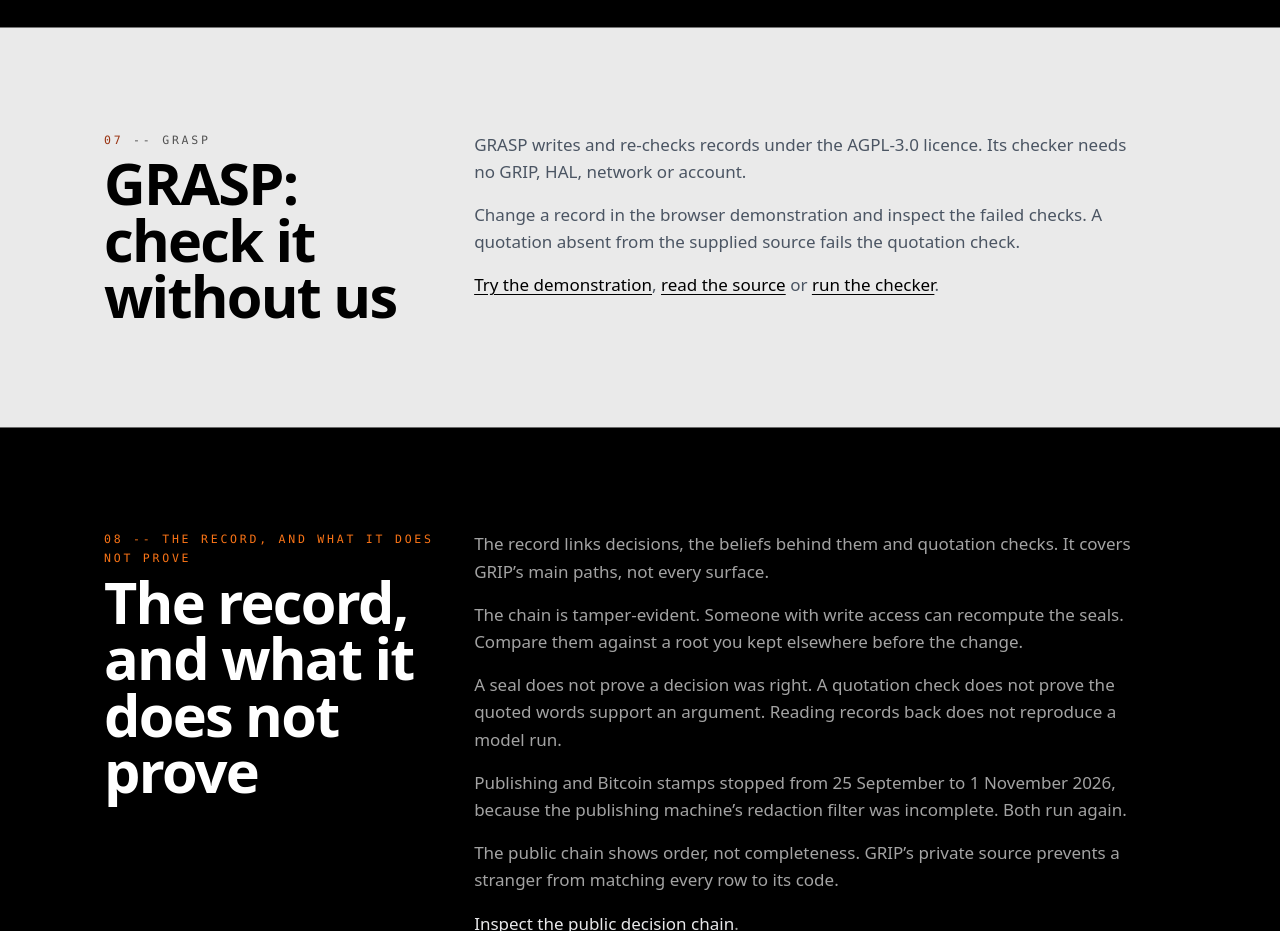
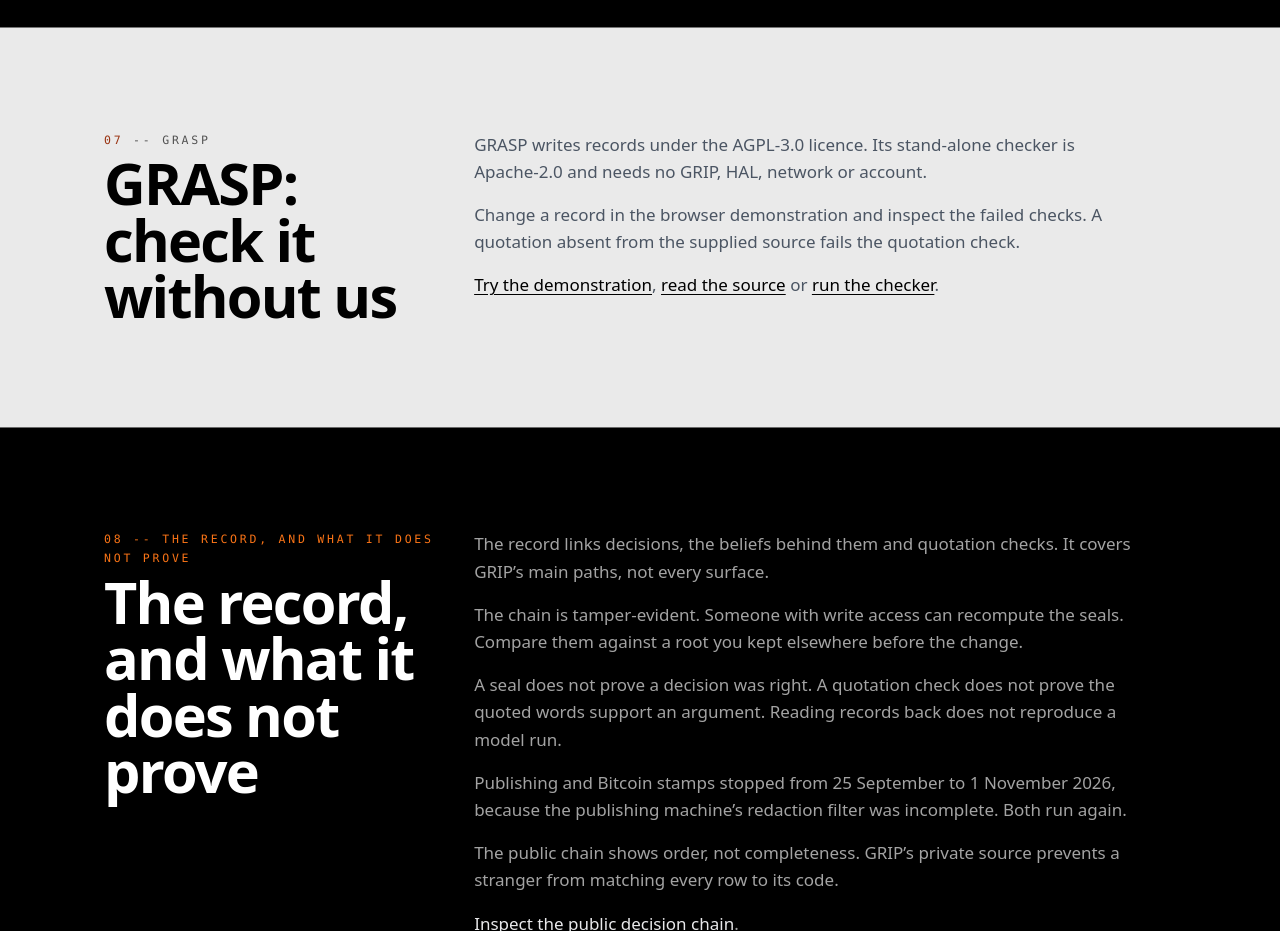
Before and after one commit to CodeTonight-SA/CodeTonight-SA.github.io, a plain HTML site: page index.html in a window 1280 px wide. Shown: the part 3740-4671 px from the top of the page. Drawn offline with Linux system fonts and the light colour scheme.

Commit message:
docs: state the Apache-2.0 and AGPL-3.0 licence split (#36)
The HAPPI specification, its SDKs, the conformance suite and GRASP's
stand-alone receipt verifier are now Apache-2.0, and the GRASP engine
stays AGPL-3.0-only. The site copy said the specs and the conformance
suite were copyleft, and that embedded use needed a commercial licence;
it now states the split.

Primary Author: V


Claude-Session: https://claude.ai/code/session_01M8wY7nJrfCKynUZ8gpqhZW

Co-authored-by: Claude Opus 5.5 <noreply@anthropic.com>

```diff
--- a/index.html
+++ b/index.html
@@ -170,7 +170,7 @@
           <h2>GRASP: check it without us</h2>
         </div>
         <div class="sec-body">
-          <p>GRASP writes and re-checks records under the AGPL-3.0 licence. Its checker needs no GRIP, HAL, network or account.</p>          <p>Change a record in the browser demonstration and inspect the failed checks. A quotation absent from the supplied source fails the quotation check.</p>          <p><a href="https://grasp.codetonight.co.za/#break">Try the demonstration</a>, <a href="https://github.com/CodeTonight-SA/grasp">read the source</a> or <a href="https://github.com/CodeTonight-SA/grasp/blob/main/tools/grasp-verify-receipt">run the checker</a>.</p>
+          <p>GRASP writes records under the AGPL-3.0 licence. Its stand-alone checker is Apache-2.0 and needs no GRIP, HAL, network or account.</p>          <p>Change a record in the browser demonstration and inspect the failed checks. A quotation absent from the supplied source fails the quotation check.</p>          <p><a href="https://grasp.codetonight.co.za/#break">Try the demonstration</a>, <a href="https://github.com/CodeTonight-SA/grasp">read the source</a> or <a href="https://github.com/CodeTonight-SA/grasp/blob/main/tools/grasp-verify-receipt">run the checker</a>.</p>
         </div>
       </div>
     </section>
```
Also changed, not shown: images/open-core-seam.svg.
